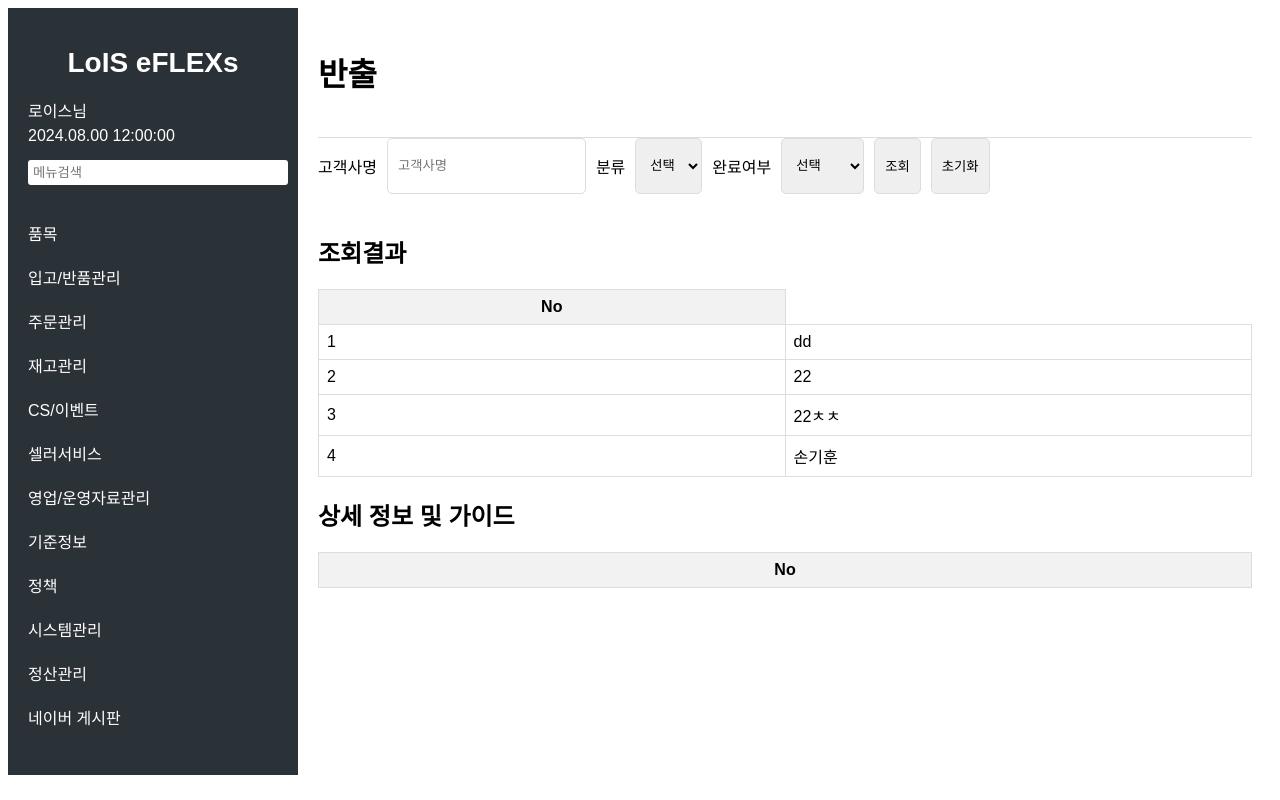
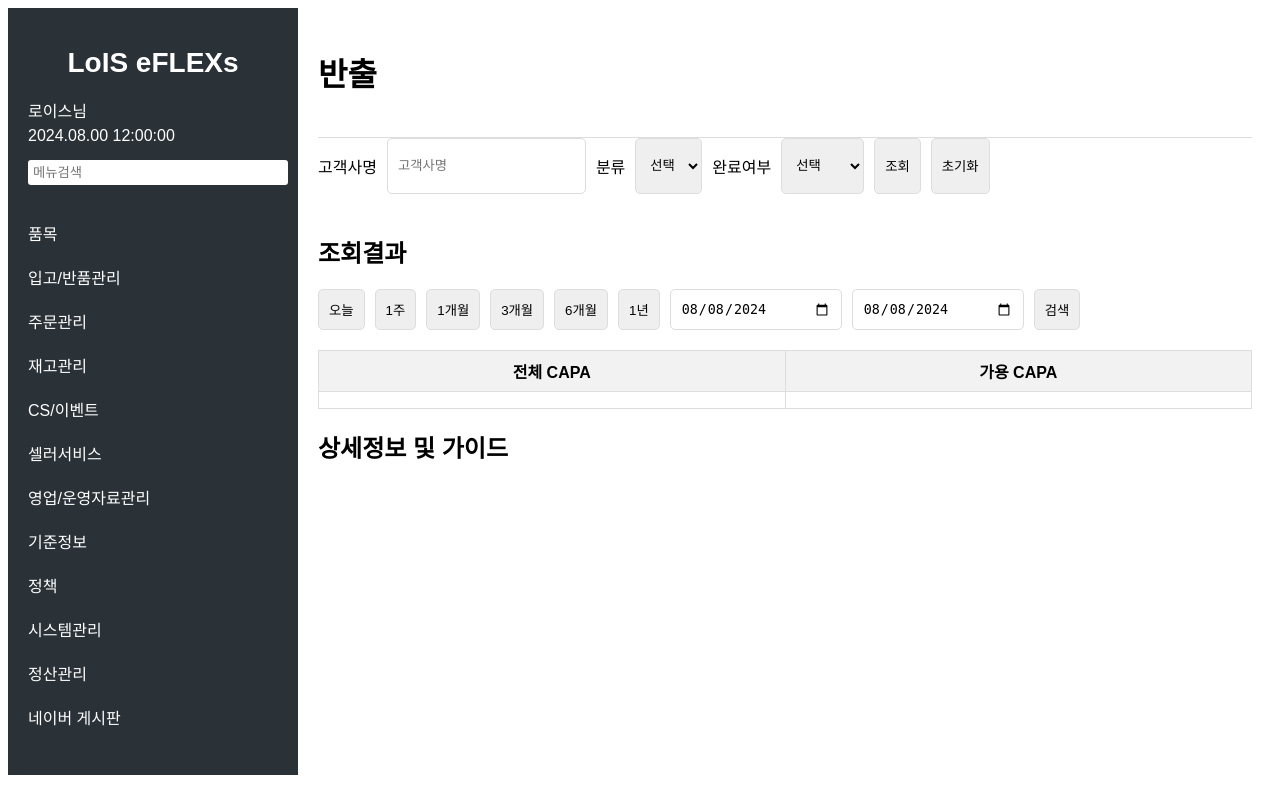
Before and after one commit to handsomem1n/NoticeBoard-prototype, a Flask app: a page that uses notice_app/templates/반출.html in a window 1280 px wide. Run offline with Flask 3, Linux system fonts and the light colour scheme; data comes from the database, SQL or seed files in the repository; lists and menus that the app fills with data are empty.

Commit message:
main.css와 호환 및 날짜 필터링하여 검색할 수 있는 기능 추가

```diff
--- a/notice_app/templates/반출.html
+++ b/notice_app/templates/반출.html
@@ -4,7 +4,7 @@
     <meta charset="UTF-8">
     <meta name="viewport" content="width=device-width, initial-scale=1.0">
     <title>반출</title>
-    <link rel="stylesheet" href="main.css">
+    <link rel="stylesheet" href="{{ url_for('static', filename='main.css') }}">
 </head>
 <body>
     <div class="sidebar">
@@ -31,11 +31,12 @@
                 <li>정산관리</li>
                 <li class="toggle-title">네이버 게시판
                     <ul class="toggle-content">
-                        <li><a href="main.html"><span class="dot"></span>전체 공지사항</a></li>
-                        <li><a href="출고.html"><span class="dot"></span>출고</a></li>
-                        <li><a href="입고.html"><span class="dot"></span>입고</a></li>
-                        <li><a href="반출.html"><span class="dot"></span>반출</a></li>
-                        <li><a href="이벤트.html"><span class="dot"></span>이벤트</a></li>
+                        <li><a href="{{ url_for('main') }}"><span class="dot"></span>전체 공지사항</a></li>
+                        <li><a href="{{ url_for('출고') }}"><span class="dot"></span>출고</a></li>
+                        <li><a href="{{ url_for('입고') }}"><span class="dot"></span>입고</a></li>
+                        <li><a href="{{ url_for('반출') }}"><span class="dot"></span>반출</a></li>
+                        <li><a href="{{ url_for('이벤트') }}"><span class="dot"></span>이벤트</a></li>
+
                     </ul>
                 </li>
             </ul>
@@ -44,50 +45,57 @@
     <div class="main-content">
         <header>
             <h1>반출</h1>
-            <!-- <p>MDWH0001M</p> -->
         </header>
         <div class="search-bar">
             <p>고객사명</p><input type="text" id="clientCompanyName" placeholder="고객사명">
-            <p>분류</p><select>
+            <p>분류</p>
+            <select id="classification">
                 <option value="">선택</option>
-                <!-- '택배', '화물'에 해당하는 영어로 된 변수 생성 시 여기에도 바꿔주기. 우선적으로 한글로해둠-->
                 <option value="택배">택배</option>
                 <option value="화물">화물</option>
             </select>
-            <p>완료여부</p><select>
+            <p>완료여부</p>
+            <select id="completionStatus">
                 <option value="">선택</option>
-                 <!-- '확인중', '완결'에 해당하는 영어로 된 변수 생성 시 여기에도 바꿔주기. 우선적으로 한글로해둠-->
-                <option value="확인중">확인 중</option>
-                <option value="완결">완결</option>
+                <option value="확인 중">확인 중</option>
+                <option value="완결 중">완결 중</option>
             </select>
             <button onclick="search()">조회</button>
             <button onclick="reset()">초기화</button>
         </div>
         <div class="tables">
             <h2>조회결과</h2>
-            <table id="noticeTable">
+            <div class="date-filters">
+                <button onclick="setDateFilter('today')">오늘</button>
+                <button onclick="setDateFilter('1week')">1주</button>
+                <button onclick="setDateFilter('1month')">1개월</button>
+                <button onclick="setDateFilter('3months')">3개월</button>
+                <button onclick="setDateFilter('6months')">6개월</button>
+                <button onclick="setDateFilter('1year')">1년</button>
+                <input type="date" id="startDate">
+                <input type="date" id="endDate">
+                <button onclick="searchByDate()">검색</button>
+            </div>
+            <table id="capaTable">
                 <thead>
                     <tr>
-                        <th>No</th>
+                        <th>전체 CAPA</th>
+                        <th>가용 CAPA</th>
                     </tr>
                 </thead>
                 <tbody>
-                    <!-- 공지사항 목록 -->
-                </tbody>
-            </table>
-            <table id="detailTable">
-                <h2>상세 정보 및 가이드</h2>
-                <thead>
                     <tr>
-                        <th>No</th>
+                        <td id="totalCapa"></td>
+                        <td id="availableCapa"></td>
                     </tr>
-                </thead>
-                <tbody>
-                    <!-- 공지사항 세부사항 -->
                 </tbody>
             </table>
         </div>
+        <div class="tables">
+            <h2>상세정보 및 가이드</h2>
+            <!-- 나중에 추가할 표 -->
+        </div>
     </div>
-    <script src="main.js"></script>
+    <script src="{{ url_for('static', filename='main.js') }}"></script>
 </body>
 </html>
```
